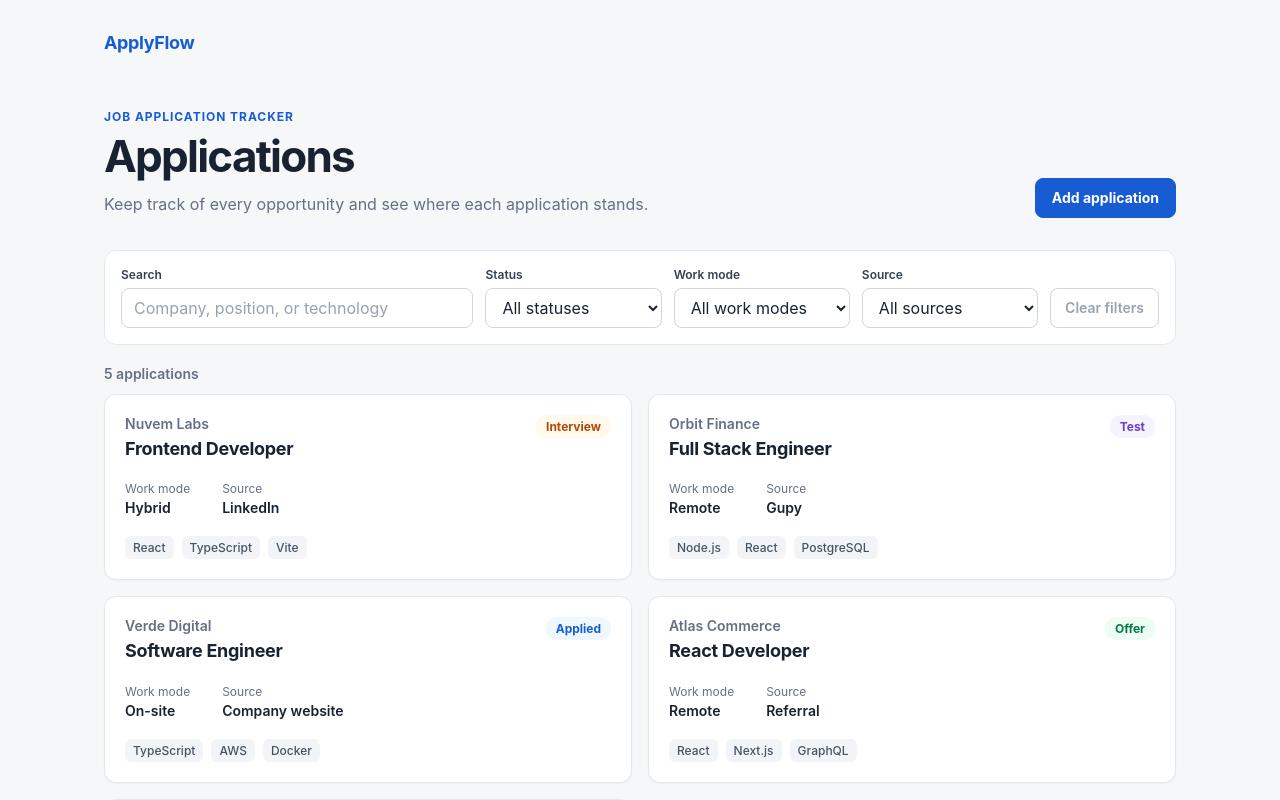
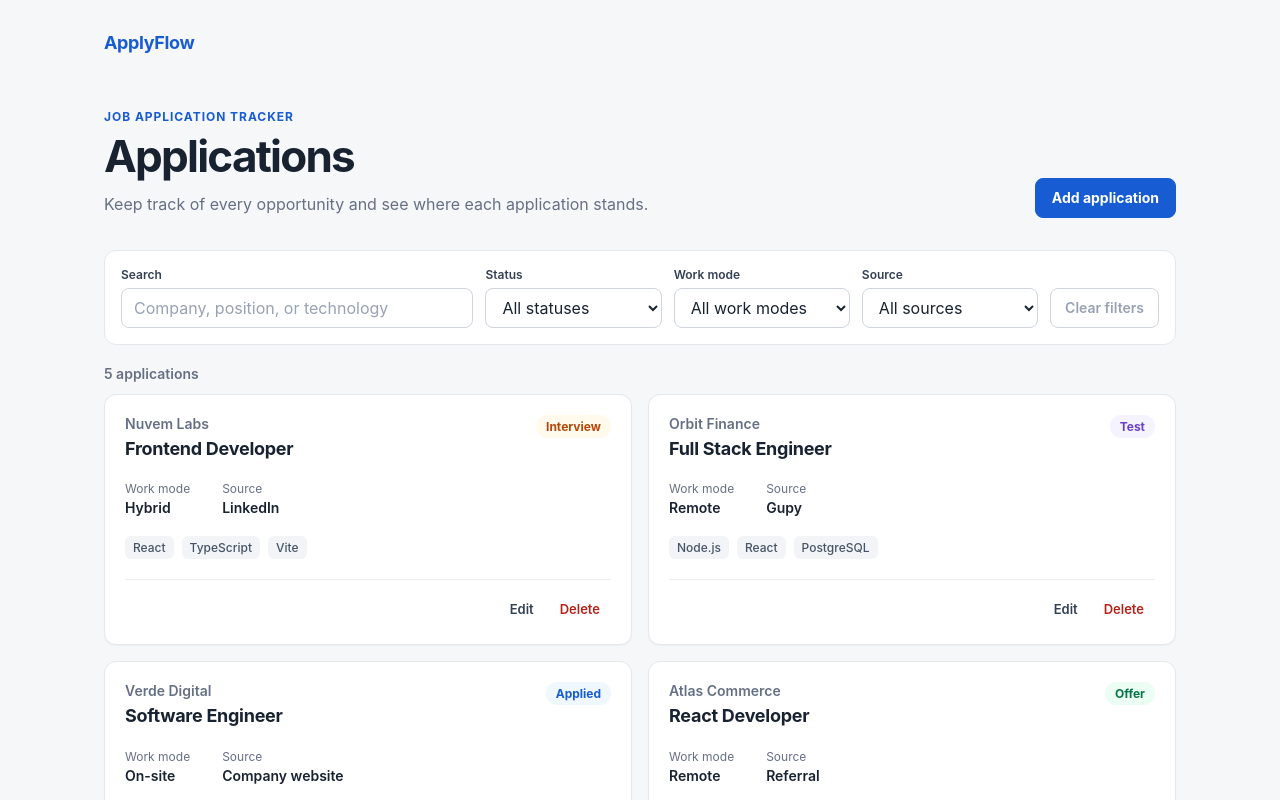
Before and after one commit to maiakkkkkk/applyflow, a React (Vite) app: page / in a window 1280 px wide. Shown: the top 800 px of the page. Built offline with nearby package versions, Linux system fonts and the light colour scheme.

Commit message:
feat: add application editing and deletion (#16)

```diff
--- a/src/features/applications/components/ApplicationCard.tsx
+++ b/src/features/applications/components/ApplicationCard.tsx
@@ -7,6 +7,8 @@ import type {
 
 interface ApplicationCardProps {
   application: Application
+  onEdit: (application: Application) => void
+  onDelete: (application: Application) => void
 }
 
 const statusLabels: Record<ApplicationStatus, string> = {
@@ -33,7 +35,11 @@ const workModeLabels: Record<WorkMode, string> = {
   onsite: 'On-site',
 }
 
-export function ApplicationCard({ application }: ApplicationCardProps) {
+export function ApplicationCard({
+  application,
+  onEdit,
+  onDelete,
+}: ApplicationCardProps) {
   const { company, position, source, status, technologies, workMode } =
     application
 
@@ -69,6 +75,19 @@ export function ApplicationCard({ application }: ApplicationCardProps) {
           ))}
         </ul>
       )}
+
+      <div className="application-card__actions">
+        <button type="button" onClick={() => onEdit(application)}>
+          Edit
+        </button>
+        <button
+          className="card-action--delete"
+          type="button"
+          onClick={() => onDelete(application)}
+        >
+          Delete
+        </button>
+      </div>
     </article>
   )
 }
--- a/src/features/applications/components/ApplicationForm.tsx
+++ b/src/features/applications/components/ApplicationForm.tsx
@@ -8,6 +8,7 @@ import type {
 } from '../types'
 
 interface ApplicationFormProps {
+  application?: Application
   onSubmit: (application: Application) => void
   onCancel: () => void
 }
@@ -28,17 +29,19 @@ interface FormValues {
 type RequiredField = 'company' | 'position' | 'status' | 'source'
 type FormErrors = Partial<Record<RequiredField, string>>
 
-const initialValues: FormValues = {
-  company: '',
-  position: '',
-  status: '',
-  source: '',
-  workMode: '',
-  employmentType: '',
-  location: '',
-  jobUrl: '',
-  technologies: '',
-  notes: '',
+function getInitialValues(application?: Application): FormValues {
+  return {
+    company: application?.company ?? '',
+    position: application?.position ?? '',
+    status: application?.status ?? '',
+    source: application?.source ?? '',
+    workMode: application?.workMode ?? '',
+    employmentType: application?.employmentType ?? '',
+    location: application?.location ?? '',
+    jobUrl: application?.jobUrl ?? '',
+    technologies: application?.technologies?.join(', ') ?? '',
+    notes: application?.notes ?? '',
+  }
 }
 
 function createTemporaryId() {
@@ -50,10 +53,14 @@ function createTemporaryId() {
 }
 
 export function ApplicationForm({
+  application: applicationToEdit,
   onSubmit,
   onCancel,
 }: ApplicationFormProps) {
-  const [values, setValues] = useState<FormValues>(initialValues)
+  const isEditing = applicationToEdit !== undefined
+  const [values, setValues] = useState<FormValues>(() =>
+    getInitialValues(applicationToEdit),
+  )
   const [errors, setErrors] = useState<FormErrors>({})
 
   function updateValue<Field extends keyof FormValues>(
@@ -88,25 +95,32 @@ export function ApplicationForm({
     const timestamp = new Date().toISOString()
 
     const application: Application = {
-      id: createTemporaryId(),
+      ...applicationToEdit,
+      id: applicationToEdit?.id ?? createTemporaryId(),
       company: values.company.trim(),
       position: values.position.trim(),
       status: values.status as ApplicationStatus,
       source: values.source as ApplicationSource,
-      createdAt: timestamp,
+      createdAt: applicationToEdit?.createdAt ?? timestamp,
       updatedAt: timestamp,
-      ...(values.workMode && { workMode: values.workMode }),
-      ...(values.employmentType && {
-        employmentType: values.employmentType,
-      }),
-      ...(values.location.trim() && { location: values.location.trim() }),
-      ...(values.jobUrl.trim() && { jobUrl: values.jobUrl.trim() }),
-      ...(technologies.length > 0 && { technologies }),
-      ...(values.notes.trim() && { notes: values.notes.trim() }),
     }
 
+    if (values.workMode) application.workMode = values.workMode
+    else delete application.workMode
+    if (values.employmentType)
+      application.employmentType = values.employmentType
+    else delete application.employmentType
+    if (values.location.trim()) application.location = values.location.trim()
+    else delete application.location
+    if (values.jobUrl.trim()) application.jobUrl = values.jobUrl.trim()
+    else delete application.jobUrl
+    if (technologies.length > 0) application.technologies = technologies
+    else delete application.technologies
+    if (values.notes.trim()) application.notes = values.notes.trim()
+    else delete application.notes
+
     onSubmit(application)
-    setValues(initialValues)
+    setValues(getInitialValues())
     setErrors({})
   }
 
@@ -114,8 +128,14 @@ export function ApplicationForm({
     <section className="application-form-panel" aria-labelledby="form-title">
       <div className="application-form-panel__header">
         <div>
-          <h2 id="form-title">Add application</h2>
-          <p>Record a new opportunity in your application tracker.</p>
+          <h2 id="form-title">
+            {isEditing ? 'Edit application' : 'Add application'}
+          </h2>
+          <p>
+            {isEditing
+              ? 'Update the details for this job application.'
+              : 'Record a new opportunity in your application tracker.'}
+          </p>
         </div>
       </div>
 
@@ -300,7 +320,7 @@ export function ApplicationForm({
             Cancel
           </button>
           <button className="primary-button" type="submit">
-            Save application
+            {isEditing ? 'Save changes' : 'Save application'}
           </button>
         </div>
       </form>
--- a/src/pages/ApplicationsPage.tsx
+++ b/src/pages/ApplicationsPage.tsx
@@ -25,6 +25,8 @@ export function ApplicationsPage() {
   ])
   const [filters, setFilters] = useState<ApplicationFilters>(initialFilters)
   const [isFormOpen, setIsFormOpen] = useState(false)
+  const [editingApplication, setEditingApplication] =
+    useState<Application | null>(null)
 
   useEffect(() => {
     saveApplications(applications)
@@ -58,6 +60,25 @@ export function ApplicationsPage() {
     filteredApplications.length === 1 ? 'application' : 'applications'
   }`
 
+  function closeForm() {
+    setIsFormOpen(false)
+    setEditingApplication(null)
+  }
+
+  function handleDelete(application: Application) {
+    const shouldDelete = window.confirm(
+      `Delete the application for ${application.position} at ${application.company}?`,
+    )
+
+    if (!shouldDelete) return
+
+    setApplications((current) =>
+      current.filter((item) => item.id !== application.id),
+    )
+
+    if (editingApplication?.id === application.id) closeForm()
+  }
+
   return (
     <main className="applications-page">
       <header className="page-header">
@@ -76,7 +97,10 @@ export function ApplicationsPage() {
           <button
             className="primary-button add-application-button"
             type="button"
-            onClick={() => setIsFormOpen(true)}
+            onClick={() => {
+              setEditingApplication(null)
+              setIsFormOpen(true)
+            }}
             aria-expanded={isFormOpen}
             aria-controls="new-application-form"
             disabled={isFormOpen}
@@ -89,11 +113,19 @@ export function ApplicationsPage() {
       {isFormOpen && (
         <div id="new-application-form">
           <ApplicationForm
+            key={editingApplication?.id ?? 'new-application'}
+            application={editingApplication ?? undefined}
             onSubmit={(application) => {
-              setApplications((current) => [...current, application])
-              setIsFormOpen(false)
+              setApplications((current) =>
+                editingApplication
+                  ? current.map((item) =>
+                      item.id === application.id ? application : item,
+                    )
+                  : [...current, application],
+              )
+              closeForm()
             }}
-            onCancel={() => setIsFormOpen(false)}
+            onCancel={closeForm}
           />
         </div>
       )}
@@ -111,7 +143,16 @@ export function ApplicationsPage() {
       {filteredApplications.length > 0 ? (
         <section className="applications-grid" aria-label="Job applications">
           {filteredApplications.map((application) => (
-            <ApplicationCard key={application.id} application={application} />
+            <ApplicationCard
+              key={application.id}
+              application={application}
+              onEdit={(selectedApplication) => {
+                setEditingApplication(selectedApplication)
+                setIsFormOpen(true)
+                window.scrollTo({ top: 0, behavior: 'smooth' })
+              }}
+              onDelete={handleDelete}
+            />
           ))}
         </section>
       ) : (
--- a/src/styles/globals.css
+++ b/src/styles/globals.css
@@ -421,6 +421,43 @@ h1 {
   font-weight: 500;
 }
 
+.application-card__actions {
+  display: flex;
+  justify-content: flex-end;
+  gap: 0.25rem;
+  margin-top: 1.25rem;
+  padding-top: 0.875rem;
+  border-top: 1px solid #eaecf0;
+}
+
+.application-card__actions button {
+  padding: 0.375rem 0.625rem;
+  color: #344054;
+  background: transparent;
+  border: 1px solid transparent;
+  border-radius: 0.375rem;
+  cursor: pointer;
+  font-size: 0.8125rem;
+  font-weight: 600;
+}
+
+.application-card__actions button:hover {
+  background: #f2f4f7;
+}
+
+.application-card__actions button:focus-visible {
+  outline: 3px solid rgb(23 92 211 / 20%);
+  outline-offset: 1px;
+}
+
+.application-card__actions .card-action--delete {
+  color: #b42318;
+}
+
+.application-card__actions .card-action--delete:hover {
+  background: #fef3f2;
+}
+
 .empty-state {
   padding: 4rem 1.5rem;
   text-align: center;
```
